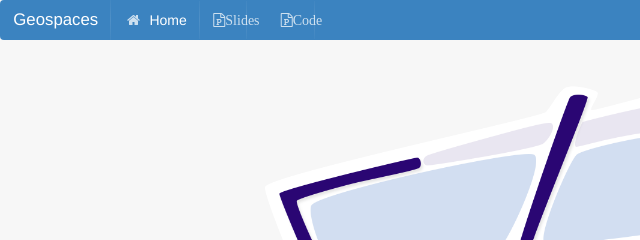
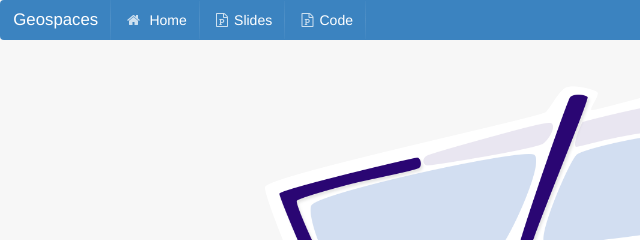
Before and after one commit to lkpanganiban/lkpanganiban.github.io, a plain HTML site: page index.html in a window 1280 px wide. Shown: the top 240 px of the page, 0-640 px from the left. Drawn offline with Linux system fonts and the light colour scheme.

Commit message:
fixed navigation bar

```diff
--- a/css/main.css
+++ b/css/main.css
@@ -17,7 +17,3 @@ body{
 	width:60%;
 
 }
-.ppt{
-	margin-right: 20px;
-
-}
--- a/index.html
+++ b/index.html
@@ -24,7 +24,7 @@
         </a>
 
         <div class="ui simple dropdown item ppt">
-          <i class="file powerpoint outline icon">Slides</i>
+          <i class="file powerpoint outline icon"></i>Slides
           <div class="menu">
             <div class="item">
             <a class="item" href="foss4g2014.html">FOSS4GPH 2014</a>
@@ -37,7 +37,7 @@
         </div>
 
         <div class="ui simple dropdown item ppt">
-          <i class="file powerpoint outline icon">Code</i>
+          <i class="file powerpoint outline icon"></i>Code
           <div class="menu">
             <div class="item">
             <a class="item" href="https://github.com/lkpanganiban/DataVisualization">FOSS4GPH 2014</a>
```
